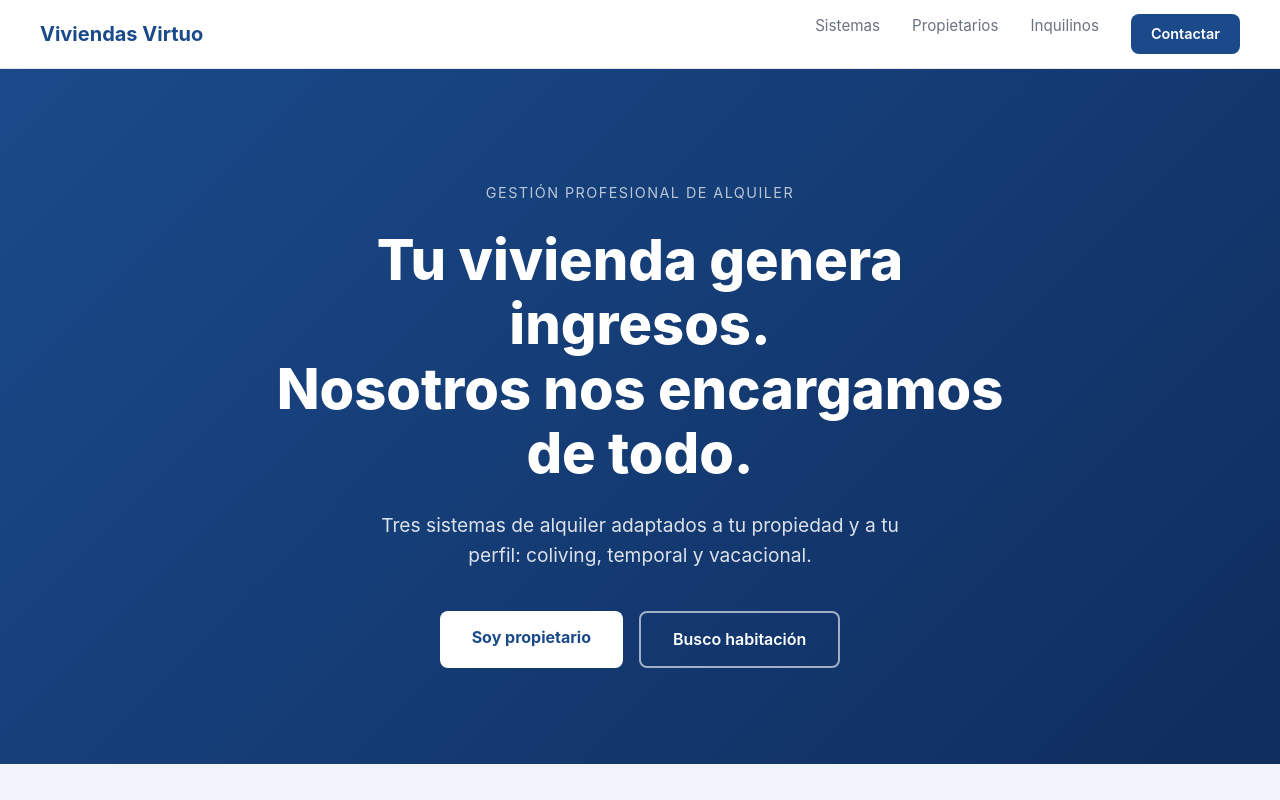
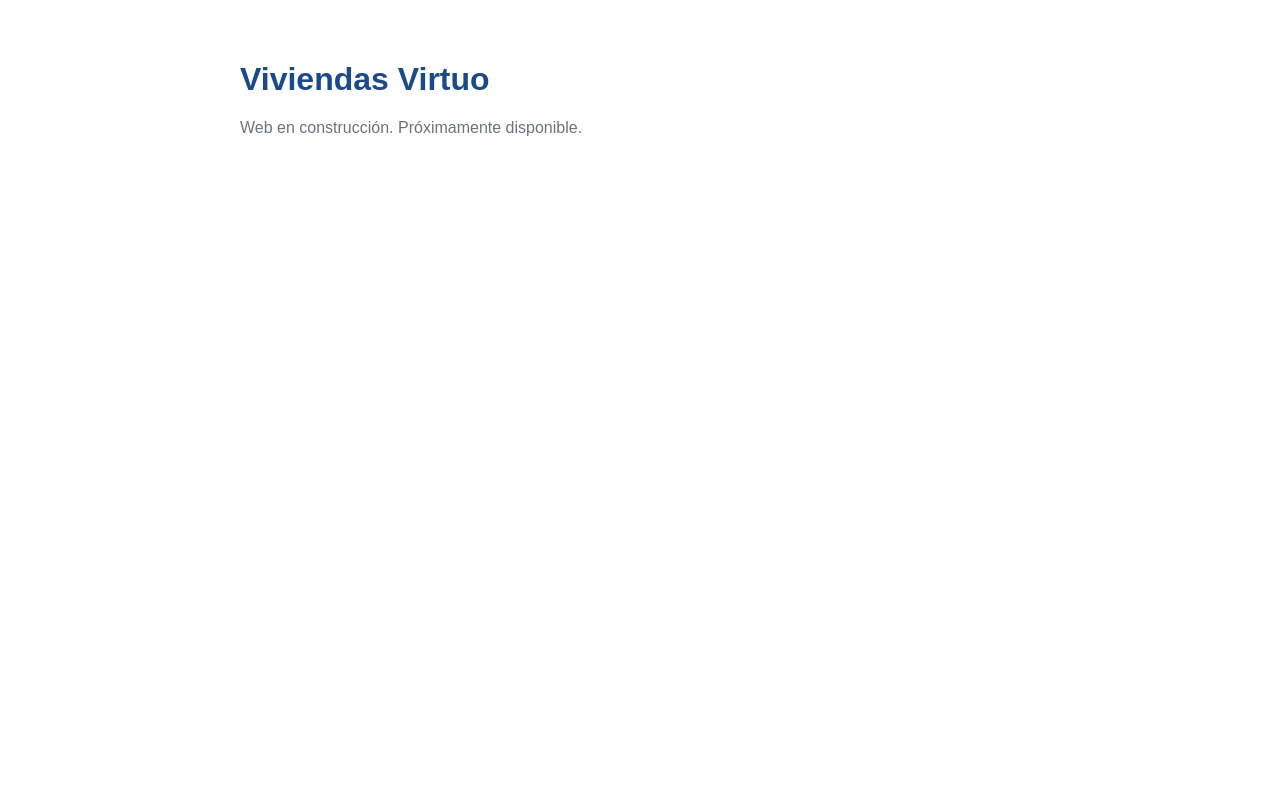
Before and after one commit to viviendasvirtuo/web-viviendasvirtuo, a Next.js app: page / in a window 1280 px wide. Shown: the top 800 px of the page. Built offline with nearby package versions, Linux system fonts and the light colour scheme.

Commit message:
fix: versión mínima garantizada para build limpio

```diff
--- a/app/globals.css
+++ b/app/globals.css
@@ -1,36 +1,2 @@
-:root {
-  --color-bg: #f9f9f9;
-  --color-primary: #1a4a8a;
-  --color-primary-hover: #13376e;
-  --color-text: #1a1a2e;
-  --color-text-muted: #6b7280;
-  --color-surface: #ffffff;
-  --color-border: rgba(0,0,0,0.1);
-  --font-body: 'Inter', sans-serif;
-  --font-display: 'Inter', sans-serif;
-  --space-4: 1rem;
-  --space-8: 2rem;
-  --space-16: 4rem;
-  --radius-md: 0.5rem;
-  --radius-lg: 0.75rem;
-  --shadow-md: 0 4px 12px rgba(0,0,0,0.08);
-  --transition: 180ms cubic-bezier(0.16,1,0.3,1);
-}
-
-*, *::before, *::after { box-sizing: border-box; margin: 0; padding: 0; }
-
-html { scroll-behavior: smooth; -webkit-font-smoothing: antialiased; }
-
-body {
-  font-family: var(--font-body);
-  background: var(--color-bg);
-  color: var(--color-text);
-  line-height: 1.6;
-  min-height: 100dvh;
-}
-
-img { display: block; max-width: 100%; height: auto; }
-
-a { color: inherit; text-decoration: none; }
-
-button { cursor: pointer; font: inherit; border: none; background: none; }
+* { box-sizing: border-box; margin: 0; padding: 0; }
+body { font-family: sans-serif; line-height: 1.6; }
--- /dev/null
+++ b/app/layout.jsx
@@ -0,0 +1,12 @@
+export const metadata = {
+  title: 'Viviendas Virtuo',
+  description: 'Gestión profesional de alquiler'
+};
+
+export default function RootLayout({ children }) {
+  return (
+    <html lang="es">
+      <body>{children}</body>
+    </html>
+  );
+}
--- /dev/null
+++ b/app/page.jsx
@@ -0,0 +1,8 @@
+export default function Home() {
+  return (
+    <main style={{ fontFamily: 'sans-serif', padding: '2rem', maxWidth: '800px', margin: '0 auto' }}>
+      <h1 style={{ color: '#1a4a8a', fontSize: '2rem', marginBottom: '1rem' }}>Viviendas Virtuo</h1>
+      <p style={{ color: '#6b7280', lineHeight: 1.7 }}>Web en construcción. Próximamente disponible.</p>
+    </main>
+  );
+}
--- /dev/null
+++ b/next.config.js
@@ -0,0 +1,3 @@
+/** @type {import('next').NextConfig} */
+const nextConfig = {};
+module.exports = nextConfig;
```
Also changed, not shown: package.json (+3 -10 lines).
